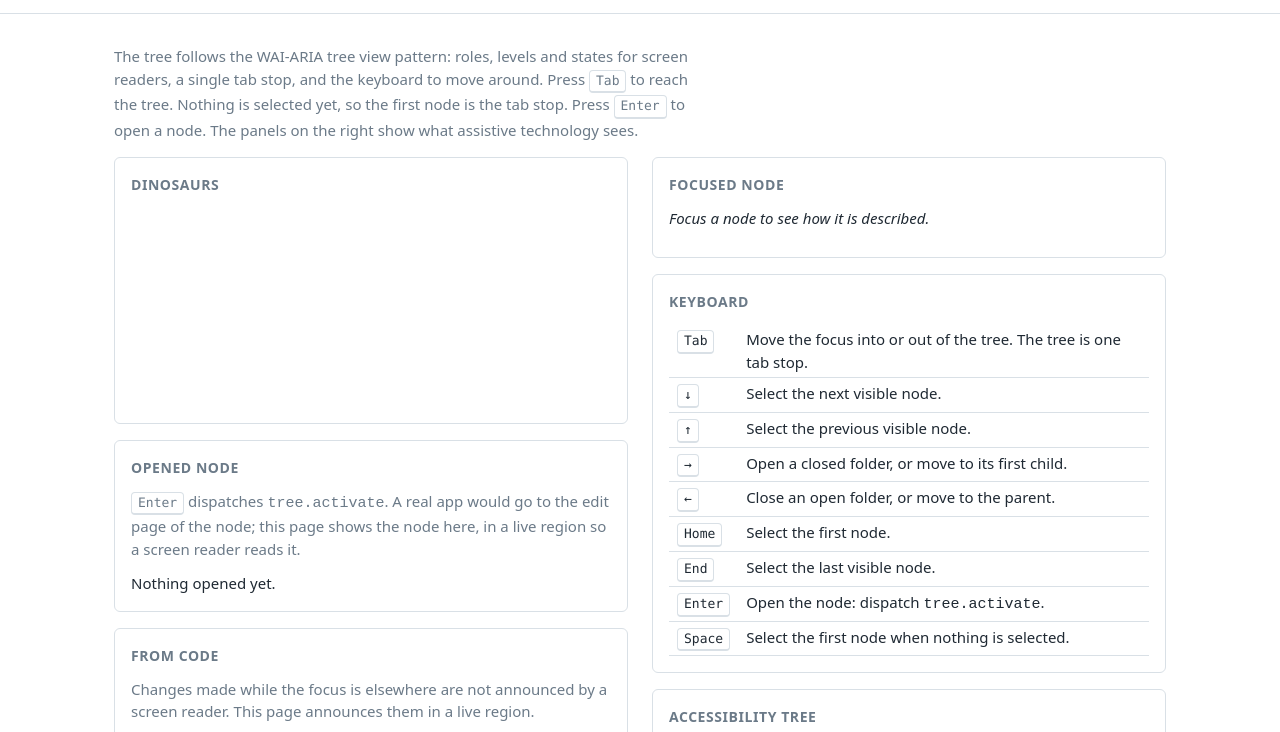
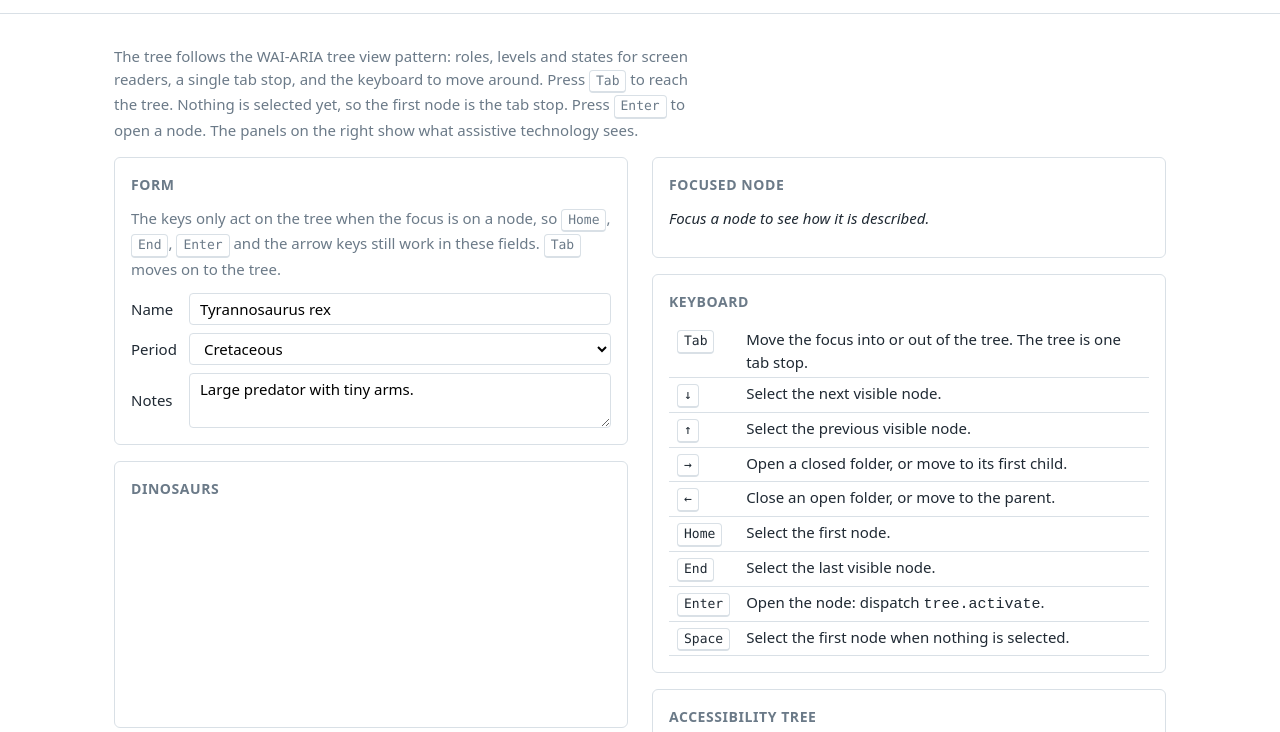
Before and after one commit to mbraak/tree-element-example, a website built with Vite: page accessibility.html in a window 1280 px wide. Shown: the part 46-778 px from the top of the page. Built offline with nearby package versions, Linux system fonts and the light colour scheme; what tree-element would draw is missing.

Commit message:
Add example form fields

```diff
--- a/accessibility.html
+++ b/accessibility.html
@@ -28,6 +28,27 @@
       <div class="layout">
         <div>
           <section class="panel">
+            <h2>Form</h2>
+            <p class="hint">
+              The keys only act on the tree when the focus is on a node, so
+              <kbd>Home</kbd>, <kbd>End</kbd>, <kbd>Enter</kbd> and the arrow
+              keys still work in these fields. <kbd>Tab</kbd> moves on to the
+              tree.
+            </p>
+            <form id="fields" class="fields">
+              <label>Name <input type="text" name="name" value="Tyrannosaurus rex" /></label>
+              <label>
+                Period
+                <select name="period">
+                  <option>Triassic</option>
+                  <option>Jurassic</option>
+                  <option selected>Cretaceous</option>
+                </select>
+              </label>
+              <label>Notes <textarea name="notes" rows="2">Large predator with tiny arms.</textarea></label>
+            </form>
+          </section>
+          <section class="panel" style="margin-top: 16px">
             <h2 id="tree-heading">Dinosaurs</h2>
             <div id="tree" class="tree a11y"></div>
           </section>
--- a/src/pages/accessibility.css
+++ b/src/pages/accessibility.css
@@ -72,6 +72,31 @@ kbd {
   background: #e6f0f5;
 }
 
+.fields {
+  display: grid;
+  grid-template-columns: max-content 1fr;
+  gap: 8px 12px;
+  align-items: center;
+}
+
+/* The label text and the field each take a column of the grid. */
+.fields label {
+  display: contents;
+}
+
+.fields select,
+.fields textarea {
+  font: inherit;
+  padding: 4px 10px;
+  border: 1px solid var(--border);
+  border-radius: 4px;
+  background: #fff;
+}
+
+.fields textarea {
+  resize: vertical;
+}
+
 .details {
   min-height: 1.5em;
 }
--- a/src/pages/accessibility.ts
+++ b/src/pages/accessibility.ts
@@ -256,6 +256,16 @@ element.addEventListener("tree.close", (event) => {
   announce(`${event.detail.node.name} collapsed`);
 });
 
+// ---- Form fields -----------------------------------------------------------
+//
+// The tree listens to keydown on the document, but only handles a key when the
+// focus is on one of its nodes. Keys in the fields above the tree do what they
+// normally do. Enter in the text field would submit the form; keep the page.
+
+byId<HTMLFormElement>("fields").addEventListener("submit", (event) => {
+  event.preventDefault();
+});
+
 // ---- Opening a node --------------------------------------------------------
 //
 // Enter dispatches `tree.activate` for the selected node, or for the focused
```
Also changed, not shown: README.md.
